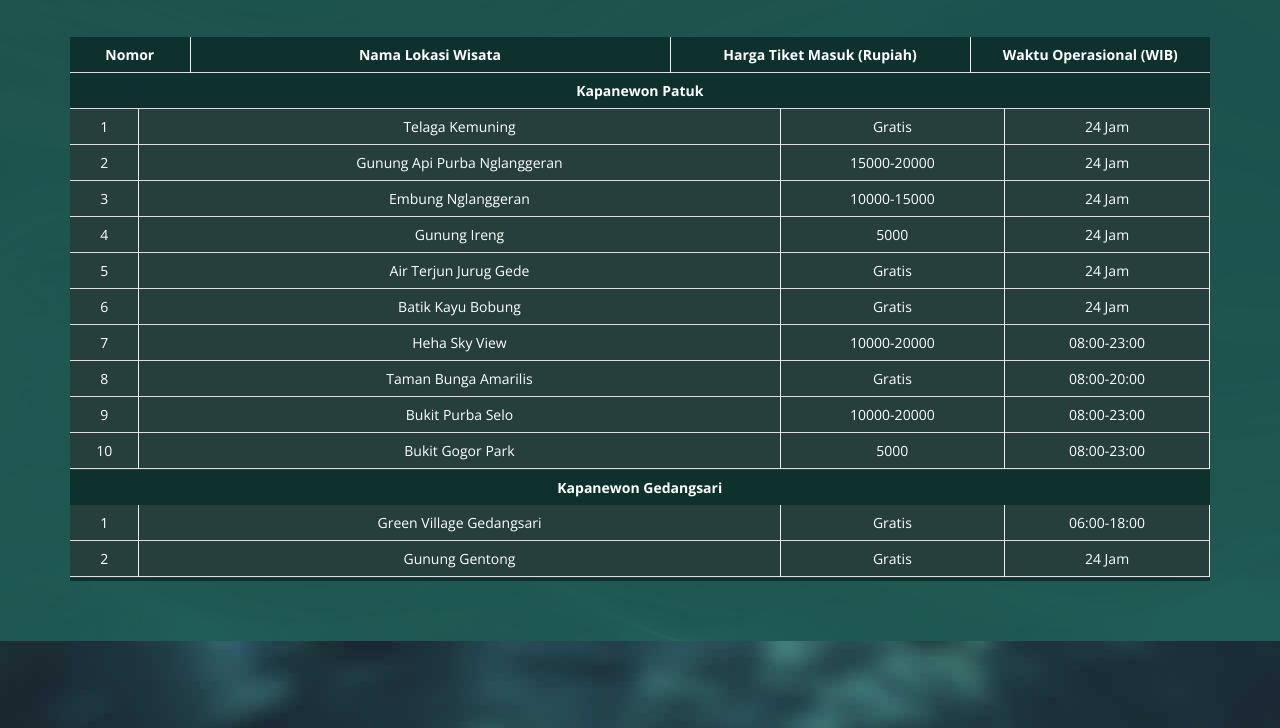
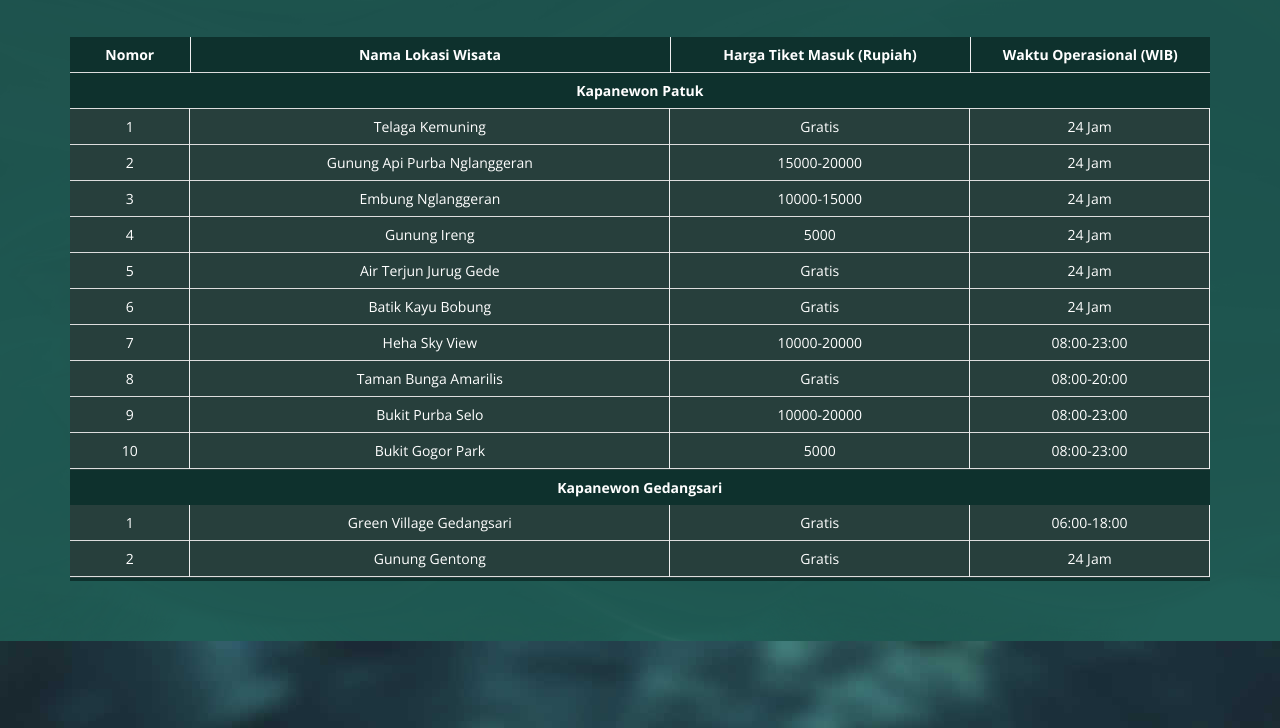
Before and after one commit to storymapsgunungkidul/storymapsgunungkidul, a plain HTML site: page index.html in a window 1280 px wide. Shown: the part 2714-3442 px from the top of the page. Drawn offline with nearby package versions, Linux system fonts and the light colour scheme.

Commit message:
Update index.html
ngedit tabel

```diff
--- a/index.html
+++ b/index.html
@@ -164,10 +164,10 @@ https://templatemo.com/tm-526-vanilla
                         <tr class="st_table_header" data-table_id="1">
                             <th colspan="4">Kapanewon Patuk</th>
                               <tr class="table_content">
-                                  <td>1</td>
-                                  <td>Telaga Kemuning</td>
-                                  <td>Gratis</td>
-                                  <td>24 Jam</td>
+                                  <td style="width:10%;">1</td>
+                                  <td style="width:40%;">Telaga Kemuning</td>
+                                  <td style="width:25%;">Gratis</td>
+                                  <td style="width:20%;">24 Jam</td>
                               </tr>
                               <tr class="table_content">
                                   <td>2</td>
```
